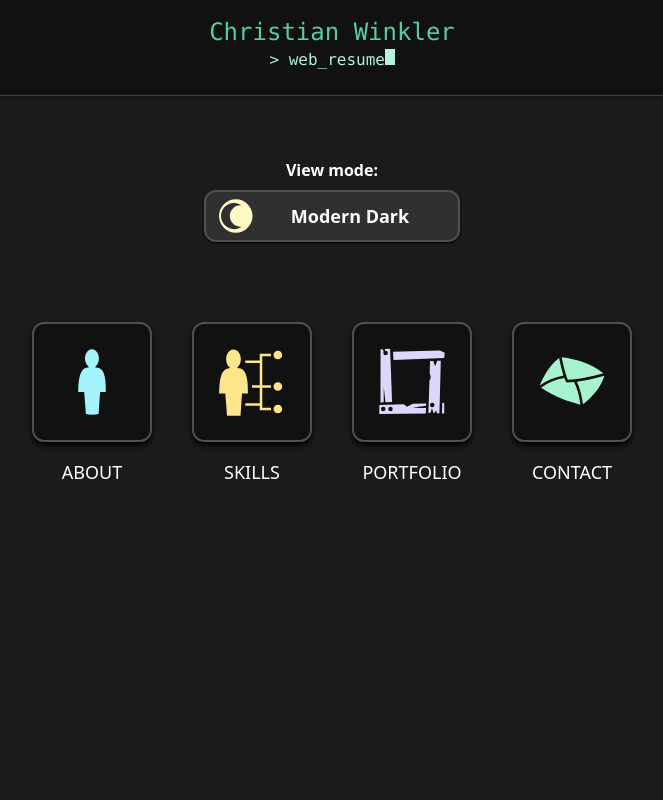
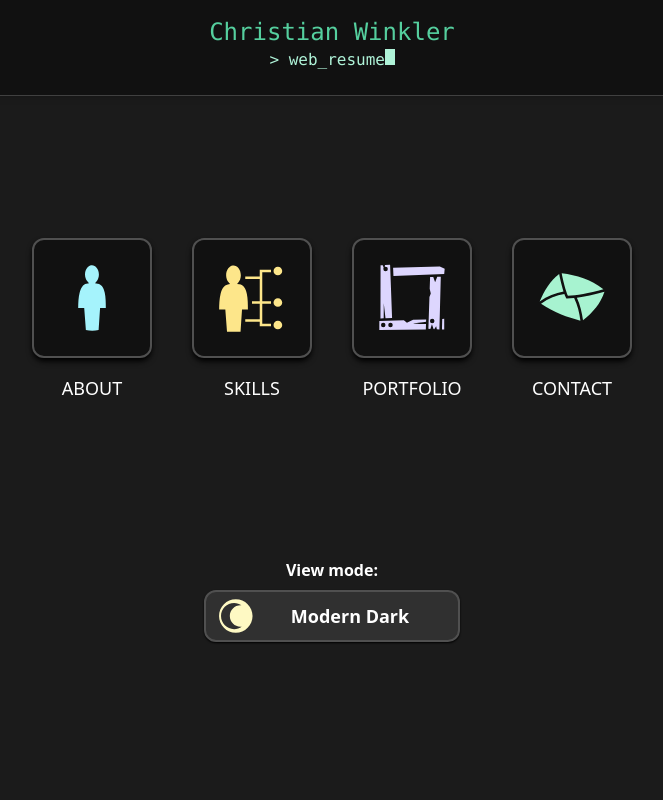
Before and after one commit to cwinkdev/web-resume, a Next.js app: page / in a window 1280 px wide. Shown: the top 800 px of the page, without its empty margins (308-971 px from the left). Built offline with nearby package versions, Linux system fonts and the light colour scheme.

Commit message:
hover functionality on main nav

```diff
--- a/app/components/mainNavMenu/MainNavButton.tsx
+++ b/app/components/mainNavMenu/MainNavButton.tsx
@@ -31,7 +31,7 @@ const MainNavButton = ({
       onClick={(e) => handleClick(e, sectionId)}
       className={`${
         inView ? 'slide-in-left' : ''
-      } w-40 h-40 text-center my-20 duration-300 `}
+      } w-40 h-40 text-center relative my-20 duration-300 hover:scale-110 hover:text-accent`}
       id={componentID}
       ref={ref}
     >
@@ -48,7 +48,7 @@ const MainNavButton = ({
             : state.theme.id === ''
             ? 'rounded-xl'
             : 'rounded-full'
-        } h-3/4 w-3/4 flex bg-base shadow-md shadow-baseShadow mx-auto border-2 border-base3 p-1.5 ${additionalCSS}`}
+        } h-3/4 w-3/4 flex bg-base shadow-md shadow-baseShadow mx-auto duration-300 border-2 border-base3 hover:border-accent p-1.5 ${additionalCSS}`}
       >
         <div className="m-auto text-7xl">{icon}</div>
       </div>
--- a/app/components/mainNavMenu/MainNavMenu.tsx
+++ b/app/components/mainNavMenu/MainNavMenu.tsx
@@ -12,9 +12,6 @@ const MainNavMenu = ({}: MainNavMenuProps) => {
   const { ref, inView } = useInView(options);
   return (
     <div className="w-full flex flex-col text-center h-full my-auto">
-      <div ref={ref} className={`w-full ${inView ? 'slide-in-left' : ''} `}>
-        <ThemeSwitcher additionalCSS="text-4xl w-64 px-3" showName={true} />
-      </div>
       <div className="h-[400px] grid grid-rows-2 grid-cols-1 xl:flex xl:mx-auto">
         <div className="flex justify-center h-1/2">
           <MainNavButton
@@ -57,6 +54,9 @@ const MainNavMenu = ({}: MainNavMenuProps) => {
           />
         </div>
       </div>
+      <div ref={ref} className={`w-full ${inView ? 'slide-in-left' : ''} `}>
+        <ThemeSwitcher additionalCSS="text-4xl w-64 px-3" showName={true} />
+      </div>
     </div>
   );
 };
--- a/app/components/portfolio/PortfolioDesktop.tsx
+++ b/app/components/portfolio/PortfolioDesktop.tsx
@@ -37,7 +37,7 @@ const PortfolioDesktop = ({ setActiveIndex }: PortfolioDesktopProps) => {
               }}
               className="rounded-t-3xl"
             ></div>
-            <div className="absolute w-full text-lg z-20 rounded-b-2xl border-t border-neutral-600 flex justify-between px-4 h-12"></div>
+            <div className="absolute w-full text-lg z-20 rounded-b-2xl bg-zinc-950 border-t border-neutral-600 flex justify-between px-4 h-12"></div>
           </SwiperSlide>
         ))}
         <SwiperSlide key={5} className="relative">
--- a/app/components/quickNavMenu/ThemeSwitcher.tsx
+++ b/app/components/quickNavMenu/ThemeSwitcher.tsx
@@ -55,7 +55,7 @@ const ThemeSwitcher = ({
             : 'rounded-full'
         } ${
           themes[themeIndex].colors
-        } ${additionalCSS} bg-base2 shadow-sm shadow-baseShadow justify-between mx-auto flex p-1.5 border-2 border-base3`}
+        } ${additionalCSS} bg-base2 shadow-sm shadow-baseShadow justify-between mx-auto flex p-1.5 border-2 border-base3 hover:border-accent duration-300`}
       >
         <div className={`${themes[themeIndex].colors}`}>{state.theme.icon}</div>
         {showName ? (
```
